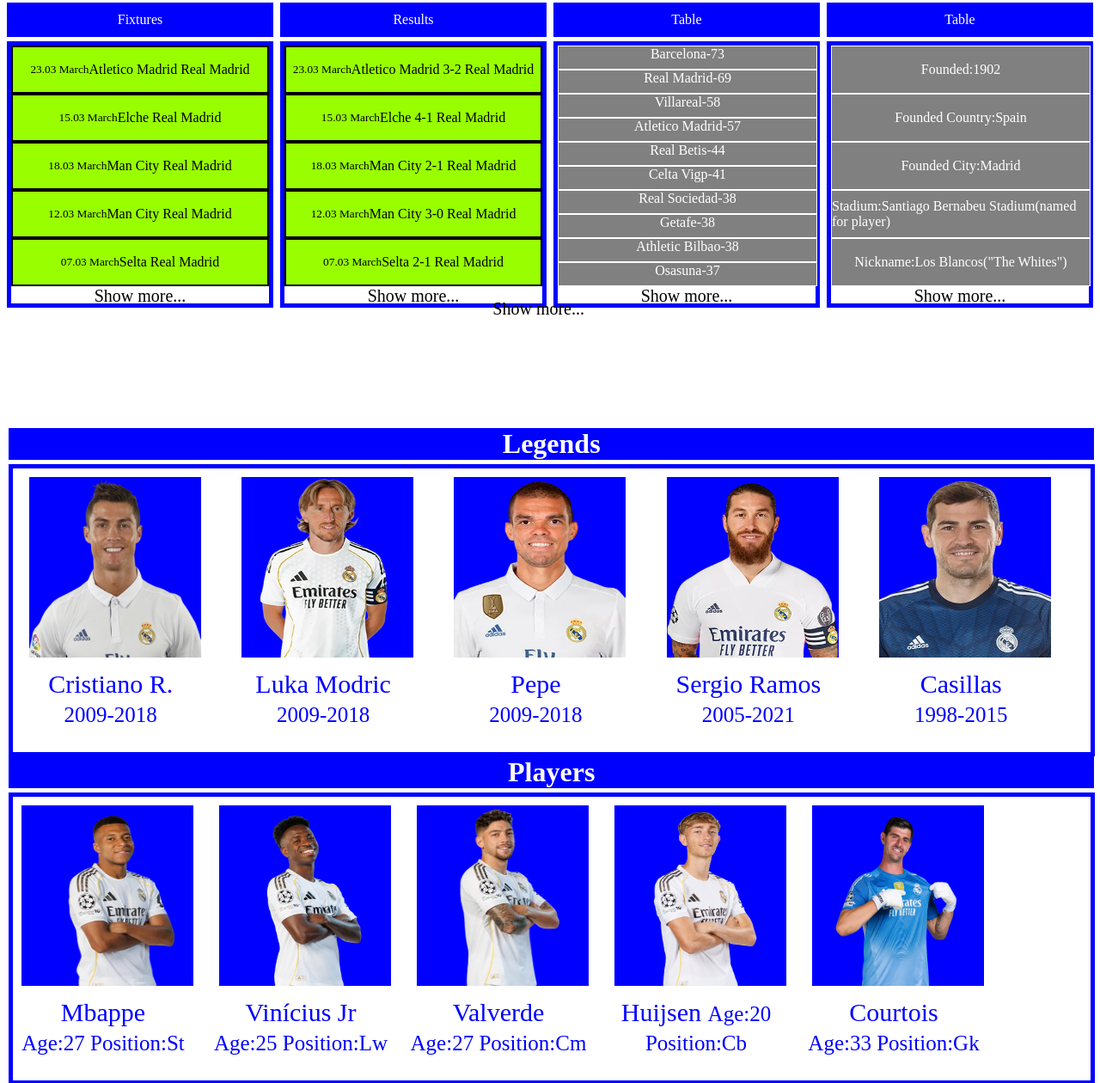
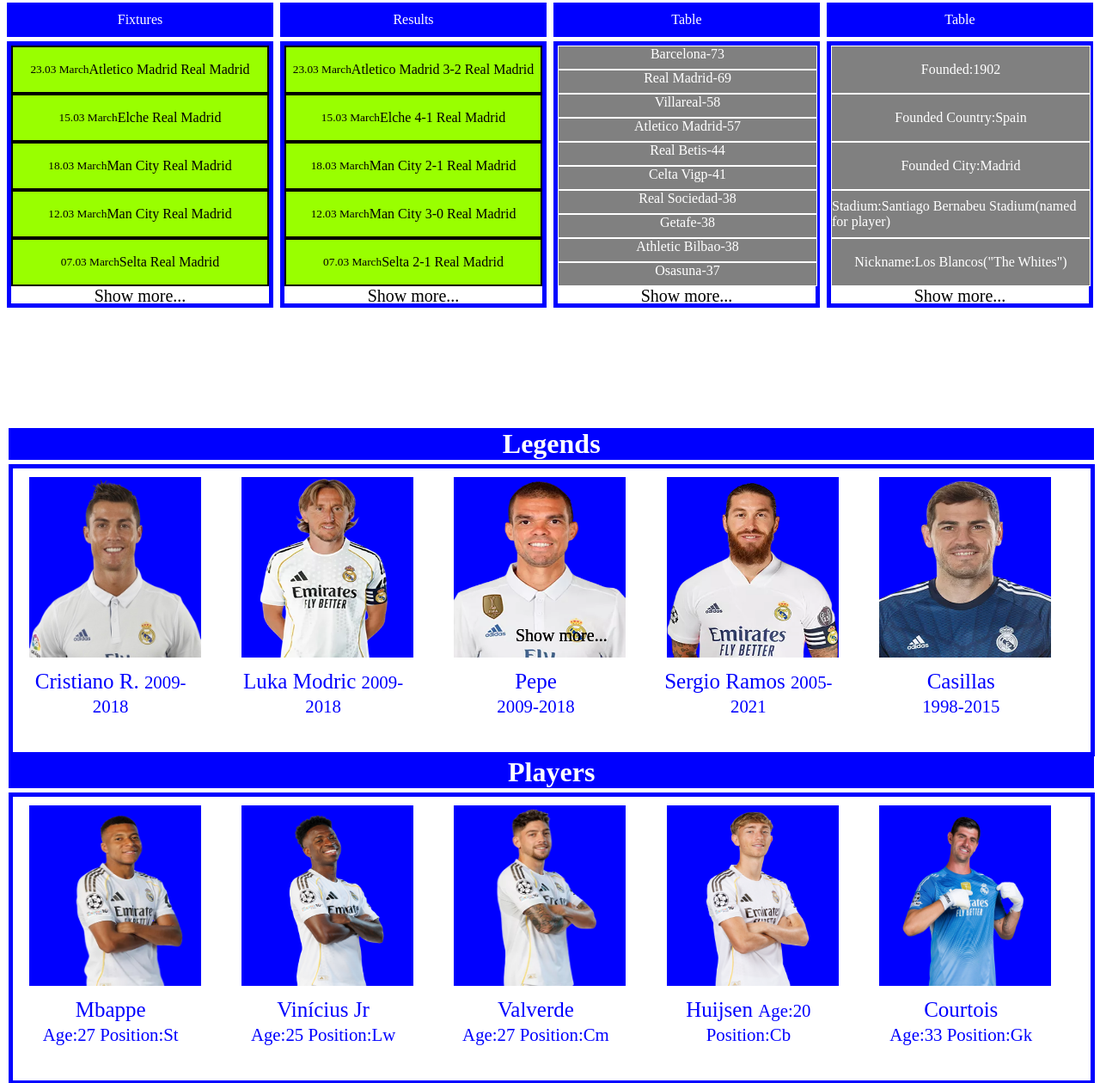
Before and after one commit to bexruzbek418/Projects, a plain HTML site: page Figma/index.html in a window 1280 px wide. Shown: the part 829-2089 px from the top of the page at 86% size. Drawn offline with Linux system fonts and the light colour scheme.

Commit message:
Update style.css

```diff
--- a/Figma/style.css
+++ b/Figma/style.css
@@ -253,13 +253,22 @@
 }
 .l p{
     text-align: center;
-    font-size: 30px;
+    font-size: 25px;
     width: 210px;
     color: blue;
 }
 .s{
-    bottom: -400px;
-    right: 600px;
-    position: absolute;
+
     color: black;
 }
+.C{
+    display:flex;
+    flex-wrap: wrap;
+}
+small a{
+    color: black;
+    position: absolute;
+    bottom: -780px;
+    text-align: center;
+    left: 600px;
+}
```
